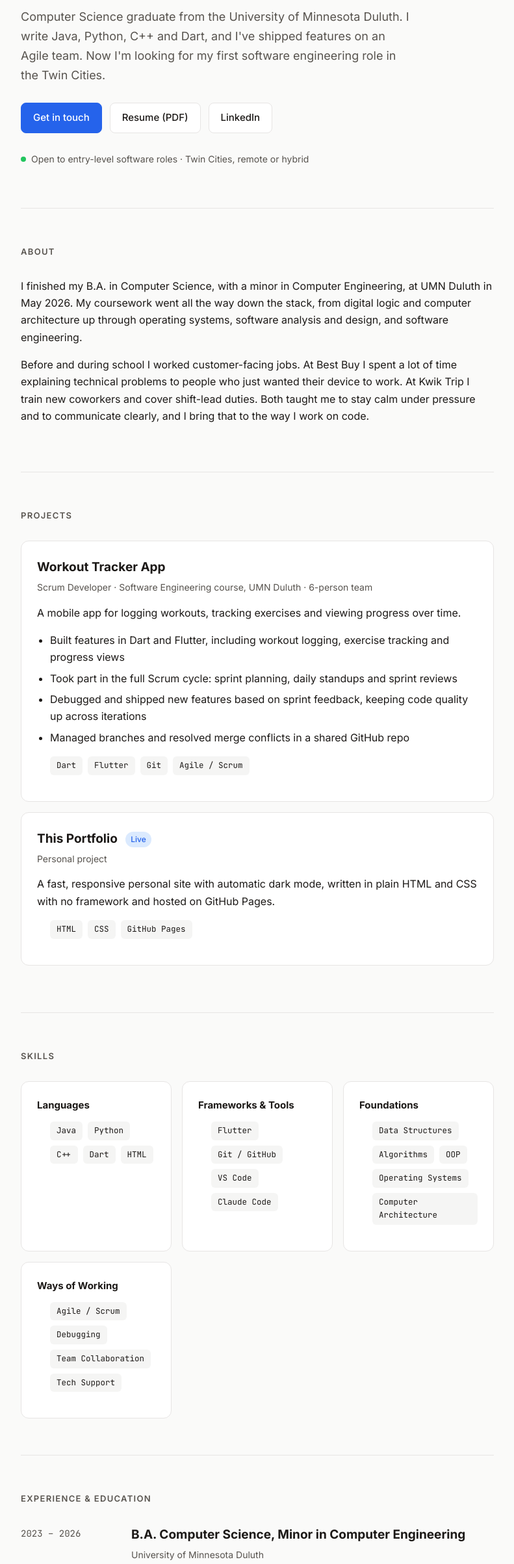
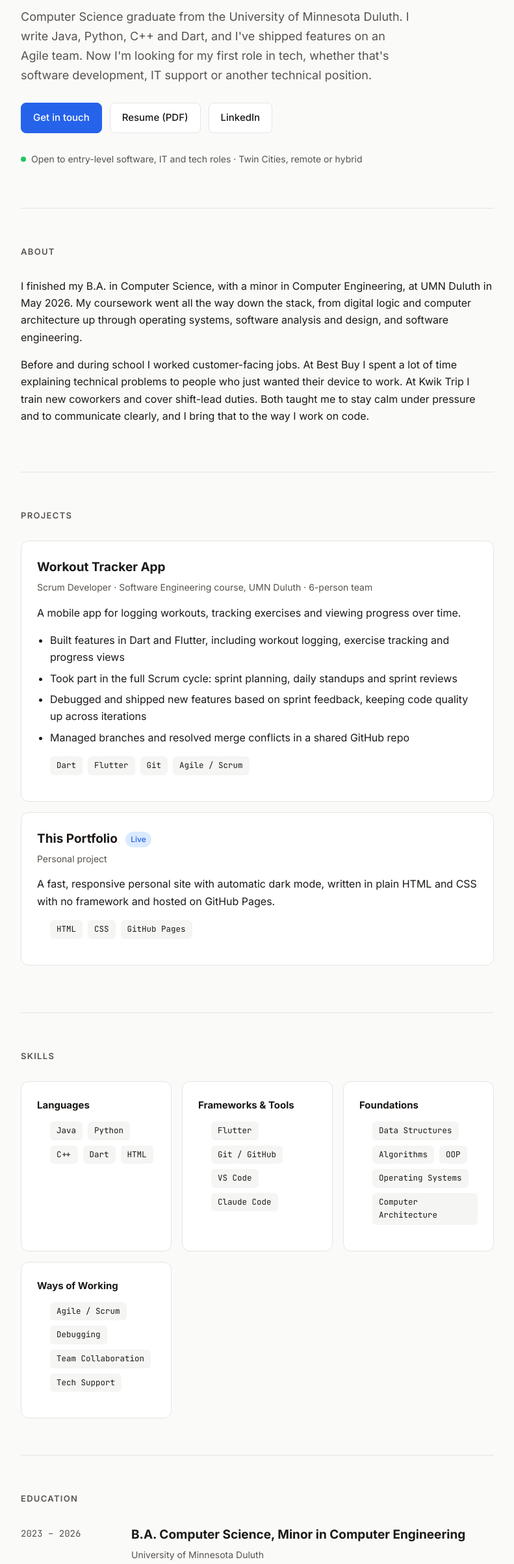
Before and after one commit to mellis0227/mellis0227.github.io, a plain HTML site: page index.html in a window 1280 px wide. Shown: the part 244-2651 px from the top of the page at 65% size, without its empty margins (244-1035 px from the left). Drawn offline with Linux system fonts and the light colour scheme.

Commit message:
Broaden roles to software, IT and tech; split Education and Work Experience
Co-Authored-By: Claude Opus 5.5 <noreply@anthropic.com>

```diff
--- a/index.html
+++ b/index.html
@@ -4,7 +4,7 @@
   <meta charset="utf-8">
   <meta name="viewport" content="width=device-width, initial-scale=1">
   <title>Mitchell Ellis</title>
-  <meta name="description" content="Mitchell Ellis - Computer Science graduate (UMN Duluth, 2026) and entry-level software developer in the Twin Cities.">
+  <meta name="description" content="Mitchell Ellis - Computer Science graduate (UMN Duluth, 2026) seeking entry-level software, IT and tech roles in the Twin Cities.">
   <link rel="preconnect" href="https://fonts.googleapis.com">
   <link rel="preconnect" href="https://fonts.gstatic.com" crossorigin>
   <link href="https://fonts.googleapis.com/css2?family=Inter:wght@400;500;600;700&family=JetBrains+Mono:wght@400;500&display=swap" rel="stylesheet">
@@ -135,6 +135,7 @@
         <li><a href="#about">About</a></li>
         <li><a href="#projects">Projects</a></li>
         <li><a href="#skills">Skills</a></li>
+        <li><a href="#education">Education</a></li>
         <li><a href="#experience">Experience</a></li>
         <li><a href="#contact">Contact</a></li>
       </ul>
@@ -149,14 +150,14 @@
       <p class="lede">
         Computer Science graduate from the University of Minnesota Duluth.
         I write Java, Python, C++ and Dart, and I've shipped features on an Agile team.
-        Now I'm looking for my first software engineering role in the Twin Cities.
+        Now I'm looking for my first role in tech, whether that's software development, IT support or another technical position.
       </p>
       <div class="cta">
         <a class="btn primary" href="#contact">Get in touch</a>
         <a class="btn" href="MitchellEllisResume.pdf" target="_blank" rel="noopener">Resume (PDF)</a>
         <a class="btn" href="https://www.linkedin.com/in/mitch-ellis-50a9142ab/" target="_blank" rel="noopener">LinkedIn</a>
       </div>
-      <div class="status">Open to entry-level software roles · Twin Cities, remote or hybrid</div>
+      <div class="status">Open to entry-level software, IT and tech roles · Twin Cities, remote or hybrid</div>
     </header>
 
     <section id="about">
@@ -224,8 +225,8 @@
       </div>
     </section>
 
-    <section id="experience">
-      <h2>Experience &amp; Education</h2>
+    <section id="education">
+      <h2>Education</h2>
 
       <div class="timeline-item">
         <div class="when">2023 – 2026</div>
@@ -235,6 +236,10 @@
           <p>Software Engineering, Software Analysis &amp; Design, Operating Systems, Computer Organization &amp; Architecture, Digital Logic, Discrete Structures.</p>
         </div>
       </div>
+    </section>
+
+    <section id="experience">
+      <h2>Work Experience</h2>
 
       <div class="timeline-item">
         <div class="when">2023 – Present</div>
@@ -257,7 +262,7 @@
 
     <section id="contact">
       <h2>Contact</h2>
-      <p class="lede" style="margin-bottom:24px">If you're hiring for an entry-level developer, or just want to talk shop, I'd love to hear from you.</p>
+      <p class="lede" style="margin-bottom:24px">If you're hiring for an entry-level software, IT or tech role, or just want to talk shop, I'd love to hear from you.</p>
       <div class="contact-links">
         <a class="btn primary" href="mailto:mitchellis2716@gmail.com">mitchellis2716@gmail.com</a>
         <a class="btn" href="https://www.linkedin.com/in/mitch-ellis-50a9142ab/" target="_blank" rel="noopener">LinkedIn</a>
```
